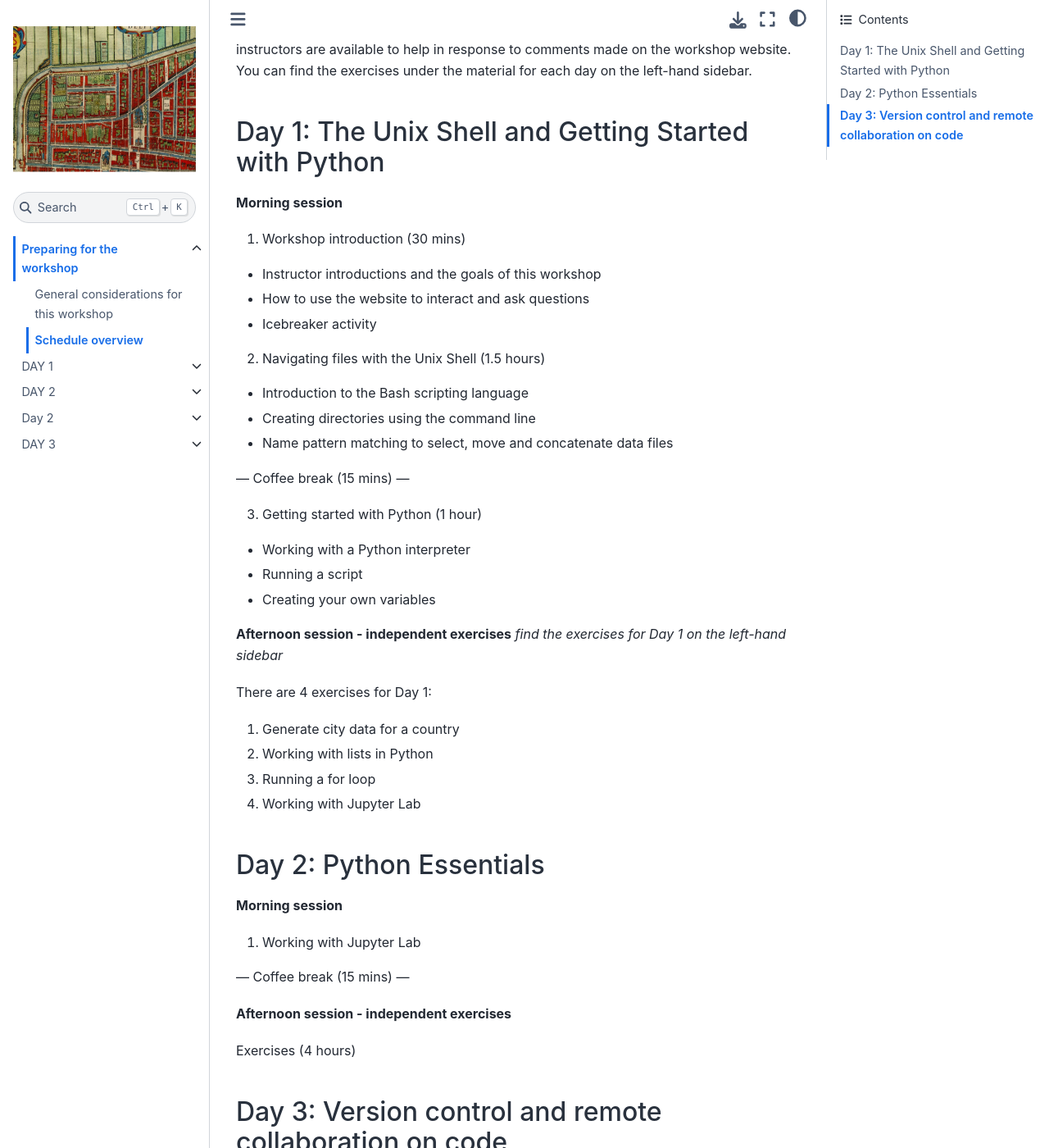
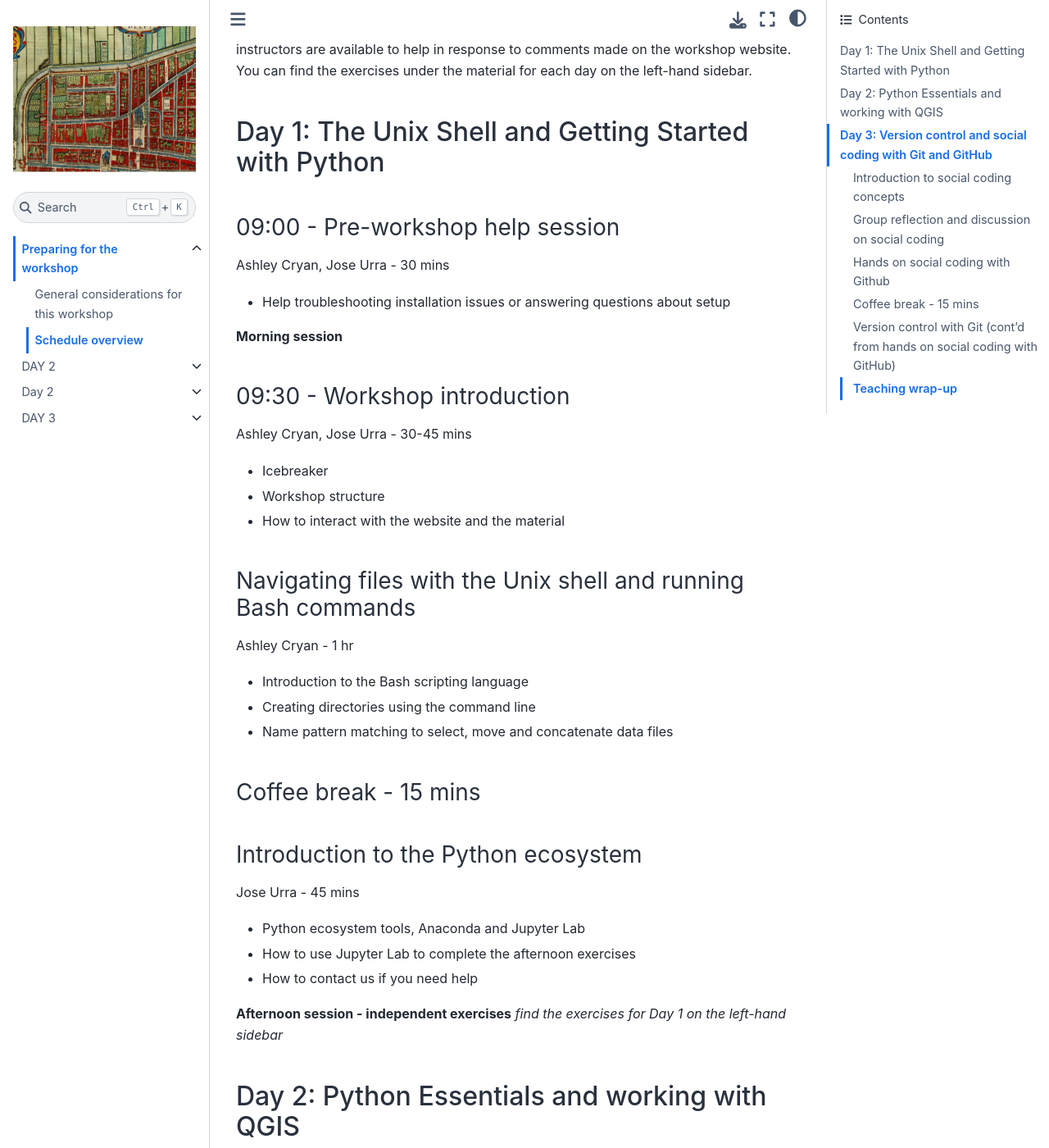
Before and after one commit to the-magnificents/04-02-2021-Carpentry-for-HGIS, a Jupyter Book: the page built from 00_Lesson_prep/Schedule.md, in a window 1280 px wide and 1400 px high, scrolled down 265 px. Shown: the whole window at 82% size. Built offline with Jupyter Book 1.0.4 settings and Sphinx 7.4.7 and the Sphinx Book theme 1.1.4, drawn with Linux system fonts in a browser that asks for light colours; pages that are not in the unit, such as notebooks, are missing from menus; some of the changed text lies outside the part shown.

```diff
--- a/00_Lesson_prep/Schedule.md
+++ b/00_Lesson_prep/Schedule.md
@@ -6,60 +6,93 @@ Exercises are meant to be explored and executed independently during the afterno
 
 ## Day 1: The Unix Shell and Getting Started with Python
 
+### 09:00 - Pre-workshop help session
+Ashley Cryan, Jose Urra - 30 mins
+- Help troubleshooting installation issues or answering questions about setup
+
 **Morning session**
 
-1. Workshop introduction (30 mins)
-- Instructor introductions and the goals of this workshop
-- How to use the website to interact and ask questions
-- Icebreaker activity
+### 09:30 - Workshop introduction
+Ashley Cryan, Jose Urra - 30-45 mins
+- Icebreaker
+- Workshop structure
+- How to interact with the website and the material
 
-2. Navigating files with the Unix Shell (1.5 hours)
+### Navigating files with the Unix shell and running Bash commands
+Ashley Cryan - 1 hr
 - Introduction to the Bash scripting language
 - Creating directories using the command line
 - Name pattern matching to select, move and concatenate data files
 
---- Coffee break (15 mins) ---
+### Coffee break - 15 mins
 
-3. Getting started with Python (1 hour)
-- Working with a Python interpreter
-- Running a script
-- Creating your own variables
+### Introduction to the Python ecosystem
+Jose Urra - 45 mins
+- Python ecosystem tools, Anaconda and Jupyter Lab
+- How to use Jupyter Lab to complete the afternoon exercises
+- How to contact us if you need help
 
 **Afternoon session - independent exercises**
 *find the exercises for Day 1 on the left-hand sidebar*
 
-There are 4 exercises for Day 1:
-1. Generate city data for a country
-2. Working with lists in Python
-3. Running a for loop
-4. Working with Jupyter Lab
 
-
-## Day 2: Python Essentials
+## Day 2: Python Essentials and working with QGIS
 
 **Morning session**
 
-1. Working with Jupyter Lab
+### 09:30 - Introduction to Object Oriented Programming and Python code
+Jose Urra - 30-45 mins
+- Briefly demonstrate what a module is and how to use it
+- Use someone else's code to explain, discuss and understand roughly what the code does
 
---- Coffee break (15 mins) ---
+### Working with the Python console in QGIS
+Ashley Cryan - 20 mins
+- Storing layer as a variable to extract information
+- Changing the style of point data displayed in QGIS
+- Simple yet powerful automation with Python scripts
+
+### Coffee break - 15 mins
+
+### Introduction to data frames in Python, working with pandas and matplotlib (libraries)
+Jose Urra, Ashley Cryan - 1.5 hrs
+- Use the data generated in the previous demo to run some analyses using pandas and create basic plots with matplotlib
 
 **Afternoon session - independent exercises**
+*find the exercises for Day 1 on the left-hand sidebar*
 
-Exercises (4 hours)
-
-## Day 3: Version control and remote collaboration on code
+## Day 3: Version control and social coding with Git and GitHub
 
 **Morning session**
 
-1. Forking and cloning a remote repository on GitHub (30 minutes)
+### Introduction to social coding concepts
+Jose Urra - 15-20 mins
+- Why use version control?
+- The basics of unit testing
+- How to write reproducible and reusable code
 
-2. Python exercise from https://github.com/wmvanvliet/gizmo (30 minutes)
+### Group reflection and discussion on social coding
+All - 15 mins
 
---- Coffee break (15 mins) ---
+### Hands on social coding with Github
+Jose Urra - 1hr
+- Step 1: Set up Git configuration settings
+- Step 2: Fork the Gizmo Python challenges repository on GitHub
+- Step 3: Clone the forked copy of the Gizmo Python challenges repository to your local computer
 
-3. Version control with Git (1hr 15 mins)
+### Coffee break - 15 mins
 
-4. Wrap up and resources for continued learning (15 mins)
+### Version control with Git (cont'd from hands on social coding with GitHub)
+Ashley Cryan - 1hr
+- Step 4: Create a new branch and gizmo.py file
+- Step 5: Add and commit changes to local git repository
+- Step 6: Push changes to remote repository in GitHub
+- Step 7: Test your answers to Python challenges
+
+### Teaching wrap-up
+Ashley Cryan, Jose Urra - 15 mins
+- How to give feedback
+- Post-workshop survey
+- How to continue learning :)
 
 **Afternoon session - independent exercises**
 
```
Also changed, not shown: 00_Lesson_prep/00_README.md (+27 -7 lines), 02_Day_2_QGIS/00_README.md (+6 -6 lines), 03_Day_3_Git/00_README.md (+2 -2 lines), 01_Day_1_Unix_Shell/00_README_unix.md (renamed from 01_Day_1_Unix_Shell/00_README.md).
